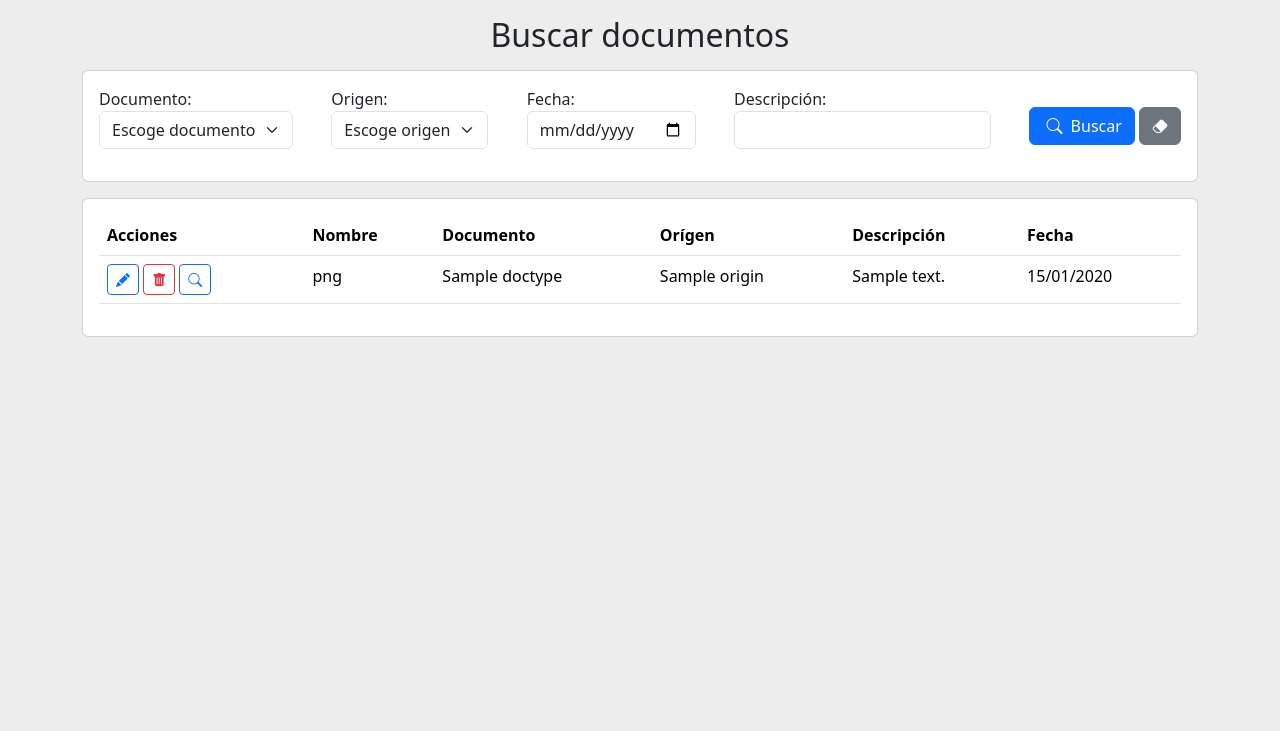
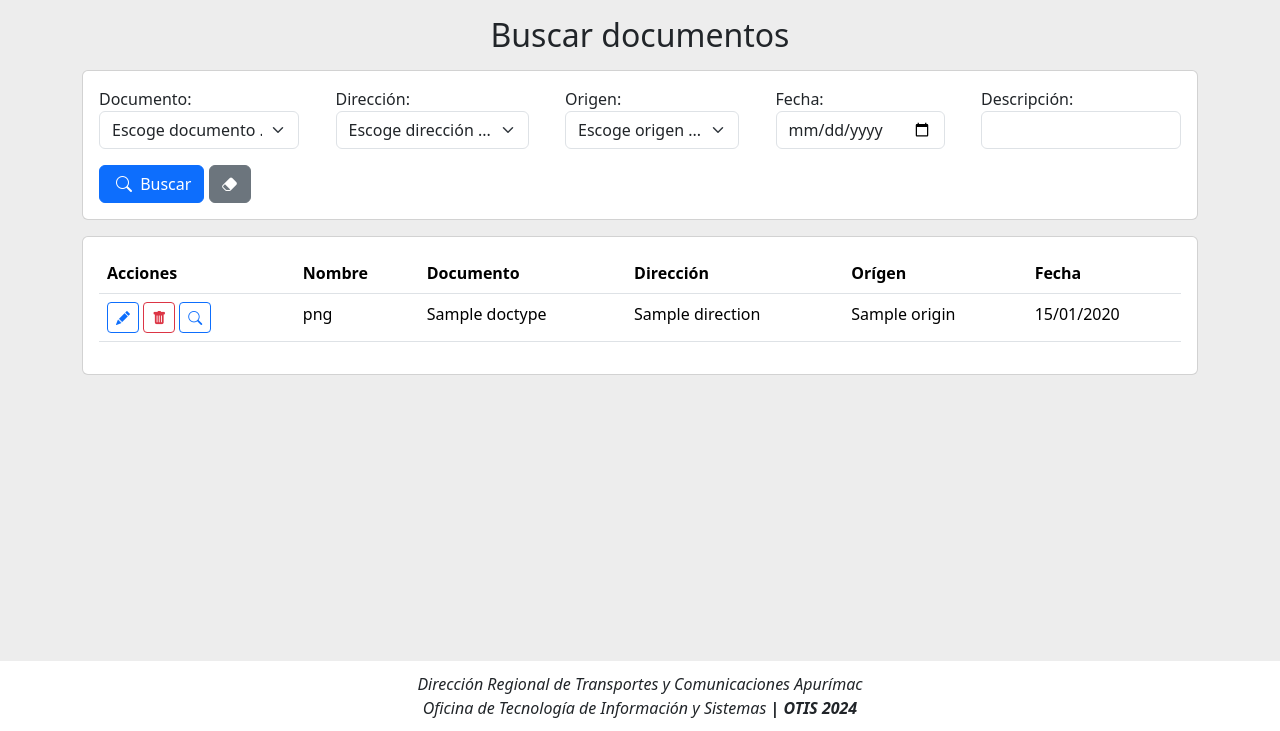
Before and after one commit to rosmelaguilarr/sys_doc_scan, a Django app: page /doc/search in a window 1280 px wide. Shown: the part 69-800 px from the top of the page. Run offline with Django 5.2, Linux system fonts and the light colour scheme; a user stored in the database is signed in; tables that the repository leaves empty hold one stand-in row (values such as "Sample post").

Commit message:
updating filter direction

```diff
--- a/docscan/models.py
+++ b/docscan/models.py
@@ -1,6 +1,5 @@
 from django.db import models
 from django.contrib.auth.models import User
-# from .filters import DocumentManager
 import os
 
 class DocType(models.Model):
@@ -37,7 +36,5 @@ class Document(models.Model):
     user = models.ForeignKey(User, on_delete=models.CASCADE)
 
 
-    # objects = DocumentManager()
-
     def __str__(self):
         return f'{self.doctype} by {self.user.username} - {self.fileupload}'
--- a/docscan/static/css/styleuser.css
+++ b/docscan/static/css/styleuser.css
@@ -1,3 +1,10 @@
 body{
     background: rgba(220, 220, 220, .5);
 }
+
+#footer{
+    background: #fff;
+    width: 100%;
+    height: 70px;
+    padding: 3px 0;
+}
--- a/docscan/static/js/jsuser.js
+++ b/docscan/static/js/jsuser.js
@@ -28,7 +28,7 @@ if($fileInput) {
             const sizeMB = MAX_FILE_SIZE / 1000000;
 
             $alert = `
-                        <div class="alert alert-danger py-2 d-flex" role="alert">
+                        <div class="alert alert-danger py-2 d-flex alert-hide" role="alert">
                             <div class="mx-auto">
                                 Tamaño máximo permitido: <strong>${sizeMB}MB</strong>
                             </div>
@@ -43,7 +43,7 @@ if($fileInput) {
         if (arrFileName[arrFileName.length - 1] !== 'pdf') {
 
             $alert = `
-                        <div class="alert alert-danger py-2 d-flex" role="alert">
+                        <div class="alert alert-danger py-2 d-flex alert-hide" role="alert">
                             <div class="mx-auto">
                                 El documento '${arrFileName[arrFileName.length - 1]}' no es <strong>PDF</strong>
                             </div>
@@ -73,7 +73,7 @@ if($fileInput) {
 
 // Autoclose alert
 
-// window.setTimeout(function() {
-//     $alert = document.querySelector(".alert")
-//     if ($alert) $alert.classList.add('d-none')
-// }, 3000);
+window.setTimeout(function() {
+    $alert = document.querySelector(".alert-hide")
+    if ($alert) $alert.classList.add('d-none')
+}, 3000);
--- a/docscan/templates/index.html
+++ b/docscan/templates/index.html
@@ -25,11 +25,6 @@
         </div>
     </div>
 
-    <div class="position-absolute start-50 translate-middle text-center" style="top: 90%">
-        <p class="fs-6 my-0 fst-italic fw-semi-bold">Dirección Regional de Transportes y Comunicaciones Apurímac</p>
-        <p class="fs-6 my-0 fst-italic">Oficina de Tecnología de Información y Sistemas</p>
-        <p class="fs-6 my-0 fst-italic fw-bold">OTIS 2024</p>
-    </div>
 </main>
 
 {% endblock %}
--- a/docscan/templates/layouts/nav.html
+++ b/docscan/templates/layouts/nav.html
@@ -80,6 +80,11 @@
     {% block content %}
     {% endblock %}
 
+    <div id="footer" class="fixed-bottom d-flex flex-column align-items-center justify-content-center">
+      <span class="fs-6 my-0 fst-italic fw-semi-bold">Dirección Regional de Transportes y Comunicaciones Apurímac </span>
+      <span class="fs-6 my-0 fst-italic">Oficina de Tecnología de Información y Sistemas <span class="fs-6 my-0 fst-italic fw-bold"> | OTIS 2024</span> </span>
+  </div>
+
     <script type="text/javascript" src="{% static 'js/jsuser.js' %}"></script>
 </body>
 </html>
--- a/docscan/templates/searchdoc.html
+++ b/docscan/templates/searchdoc.html
@@ -6,12 +6,12 @@
     <div class="row">
         <section class="col-md-12 mt-3">
             <h1 class='text-center display-6 fs-2 mb-3' >Buscar documentos</h1>
-            <form method='GET' class="card card-body flex-row justify-content-between align-items-center" >
+            <form method='GET' class="card card-body flex-row flex-wrap justify-content-between align-items-center" >
                 {% csrf_token %}
                 <div class="mb-3">
                     <label for="doctype_search">Documento:</label>
-                    <select name="doctype_search" class="select form-select" id="doctype_search">
-                        <option value="" {% if not request.GET.doctype_search %}selected{% endif %}>Escoge documento</option>
+                    <select name="doctype_search" class="select form-select" id="doctype_search" style="max-width: 200px;">
+                        <option value="" {% if not request.GET.doctype_search %}selected{% endif %}>Escoge documento ...</option>
                         {% for doctype in doctypes %}
                         <option value="{{ doctype.pk }}" {% if request.GET.doctype_search == doctype.pk|stringformat:"s" %}selected{% endif %}>{{ doctype.name }}</option>
 
@@ -19,9 +19,19 @@
                     </select>
                 </div>
                 <div class="mb-3">
+                    <label for="direction_search">Dirección:</label>
+                    <select name="direction_search" class="select form-select" id="direction_search" style="max-width: 200px;">
+                        <option value="" {% if not request.GET.direction_search %}selected{% endif %}>Escoge dirección ...</option>
+                        {% for direction in directions %}
+                        <option value="{{ direction.pk }}" {% if request.GET.direction_search == direction.pk|stringformat:"s" %}selected{% endif %}>{{ direction.name }}</option>
+                        {% endfor %}
+                    </select>
+
+                </div>
+                <div class="mb-3">
                     <label for="origin_search">Origen:</label>
-                    <select name="origin_search" class="select form-select" id="origin_search">
-                        <option value="" {% if not request.GET.origin_search %}selected{% endif %}>Escoge origen</option>
+                    <select name="origin_search" class="select form-select" id="origin_search" style="max-width: 200px;">
+                        <option value="" {% if not request.GET.origin_search %}selected{% endif %}>Escoge origen ...</option>
                         {% for origin in origins %}
                         <option value="{{ origin.pk }}" {% if request.GET.origin_search == origin.pk|stringformat:"s" %}selected{% endif %}>{{ origin.name }}</option>
                         {% endfor %}
@@ -36,7 +46,7 @@
                 <div class="mb-3">
                     <label for="name_search">Descripción:</label>
                     <input type="text" name="name_search" id="name_search"
-                    class="form-control" value="{{ request.GET.name_search }}">
+                    class="form-control" value="{{ request.GET.name_search }}" style="max-width: 200px;">
                 </div>
                 <div>
                     <button class='btn btn-primary' title="Buscar">
@@ -53,7 +63,7 @@
         <section class="col-md-12 mt-3">
             {% if messages %}
                 {% for msg in messages  %}
-                    <div class="alert alert-success py-2 d-flex" role="alert">
+                    <div class="alert alert-success py-2 d-flex alert-hide" role="alert">
                         <div class="mx-auto">
                             {{ msg }}
                         </div>
@@ -62,22 +72,22 @@
                 {% endfor %}
             {% endif %}
 
-            <div class="card card-body">
+            <div class="card card-body table-responsive">
                 <table class="table table-hover">
                     <thead>
                         <tr>
                         <th scope="col">Acciones</th>
                         <th scope="col">Nombre</th>
                         <th scope="col">Documento</th>
+                        <th scope="col">Dirección</th>
                         <th scope="col">Orígen</th>
-                        <th scope="col">Descripción</th>
                         <th scope="col">Fecha</th>
                         </tr>
                     </thead>
                     <tbody>
                         {% for document in page_obj %}
                             <tr>
-                                <td>
+                                <td >
                                     <a class="btn btn-outline-primary btn-sm" href=" {% url 'updatedoc' document.id %} ">
                                         <i class="bi bi-pencil-fill" title="Editar"></i>
                                     </a>
@@ -99,8 +109,8 @@
                                     {% endwith %}
                                 </td>
                                 <td> {{ document.doctype }} </td>
+                                <td> {{ document.direction }} </td>
                                 <td> {{ document.origin }} </td>
-                                <td> {{ document.description }} </td>
                                 <td>
                                     {{ document.dateregister|date:"d/m/Y" }}
                                 </td>
--- a/docscan/views.py
+++ b/docscan/views.py
@@ -5,7 +5,7 @@ from django.contrib.auth.models import User
 from django.contrib.auth.decorators import login_required
 from django.db import IntegrityError, transaction
 from .forms import DocumentForm
-from .models import Document, DocType, Origin
+from .models import Document, DocType, Origin, Direction
 from django.urls import reverse
 from django.contrib import messages
 from django.core.paginator import Paginator
@@ -65,33 +65,47 @@ def signout(request):
 
 @login_required
 def registerdoc(request):
-    if request.method == 'GET':
-        form = DocumentForm()
-        return render(request, 'registerdoc.html', {'form': form})
-    else:
+    if request.method == 'POST':
         form = DocumentForm(request.POST, request.FILES)
         if form.is_valid():
             form.instance.user = request.user
             form.save()
             return redirect(reverse('registerdoc') + '?ok')
-        else:
-            return render(request, 'registerdoc.html', {'form': form})
+    else:
+        form = DocumentForm()
+
+    directions = Direction.objects.all()
+    origins = Origin.objects.all()
+
+    origin_options = [
+        {'value': origin.id, 'name': origin.name, 'direction_id': origin.direction_id}
+        for origin in origins
+    ]
+
+    return render(request, 'registerdoc.html', {
+        'form': form,
+        'directions': directions,
+        'origin_options': origin_options
+    })
 
 
 @login_required
 def searchdoc(request):
     doctypes = DocType.objects.all()
     origins = Origin.objects.all()
+    directions = Direction.objects.all()
 
     dateregister = request.GET.get('date_search', '')
     doctype = request.GET.get('doctype_search', '')
     origin = request.GET.get('origin_search', '')
+    direction = request.GET.get('direction_search', '')
     description = request.GET.get('name_search', '')
 
-    if any([dateregister, doctype, origin, description]):
+    if any([dateregister, doctype, direction, origin, description]):
         search_filters = {
             'dateregister': dateregister,
             'doctype': doctype,
+            'direction': direction,
             'origin': origin,
             'description': description,
         }
@@ -105,13 +119,14 @@ def searchdoc(request):
         list_docs = Document.objects.order_by('dateregister').filter(description__icontains=description,
                                             doctype__id__icontains=doctype,
                                             dateregister__icontains=dateregister,
+                                            direction__id__icontains=direction,
                                             origin__id__icontains=origin,
                                             user=request.user
                                             )
     else:
         list_docs = Document.objects.filter(user=request.user)
 
-    paginator = Paginator(list_docs, 2)
+    paginator = Paginator(list_docs, 10)
     page_number = request.GET.get('page')
     page_obj = paginator.get_page(page_number)
 
@@ -120,6 +135,8 @@ def searchdoc(request):
         'paginator': paginator,
         'doctypes': doctypes,
         'origins': origins,
+        'directions': directions,
+
     }
 
     return render(request, 'searchdoc.html', context)
@@ -149,7 +166,17 @@ def updatedoc(request, doc_id):
             document.doctype= DocType.objects.get(pk=request.POST["doctype"])
             document.description = request.POST["description"]
             document.folios = request.POST["folios"]
-            document.origin = Origin.objects.get(pk=request.POST["origin"])
+            document.direction = Direction.objects.get(pk=request.POST["direction"])
+
+
+            origin_id = request.POST.get("origin")
+            if origin_id:
+                document.origin = Origin.objects.get(pk=origin_id)
+            else:
+                document.origin = None
+
+
+            # document.origin = Origin.objects.get(pk=request.POST["origin"])
             document.save()
 
             request.session['search_filters'] = request.GET.dict()
```
Also changed, not shown: docscan/forms.py (+6 -12 lines), docscan/management/commands/base_db.py (+11 -11 lines), docscan/templates/registerdoc.html (+32 -10 lines).
